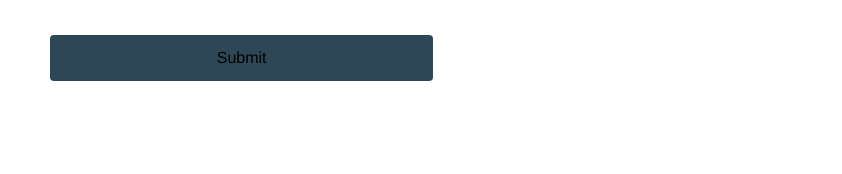
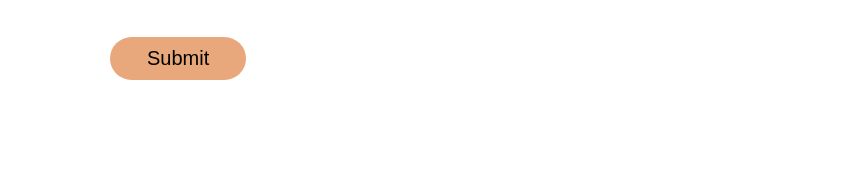
Before and after one commit to SKojiroHiggins/road-to-hire-hope-hackathon, a website: page public/contact.html in a window 1280 px wide. Shown: the part 637-811 px from the top of the page, 0-842 px from the left. Drawn offline with Linux system fonts and the light colour scheme; some packages are replaced by stand-ins of ours; grey boxes are pictures that could not be loaded.

Commit message:
contact button change

```diff
--- a/public/CSS/styles.css
+++ b/public/CSS/styles.css
@@ -142,7 +142,7 @@ nav li a:hover{
 
 
 #hero-main{
-    background: url(/photos/heromentor.jpg) no-repeat center center/cover;
+    background: url(/public/photos/heromentor.jpg) no-repeat center center/cover;
     height:700px;
     display: flex;
     justify-content: center;
@@ -577,19 +577,18 @@ textarea {
     width: 80%;
 }
 
-input[type=submit] {
-    width: 50%;
-    background-color: #2E4756;
-    /* color:whitesmoke; */
-    font-size: medium;
-    font-family: Helvetica,Arial,sans-serif;
-    padding: 14px 20px;
-    margin: 8px 0;
+#contactBtn {
     border: none;
-    border-radius: 4px;
-    cursor: pointer;
-    text-align: center;
+    border-radius: 40px;
+    background:#e8a87c;
+    color: black;
+    padding: 10px 37px;
+    margin: 10px 0 20px 60px;
+    font-size: 20px;
 
+}
+#contactBtn:hover{
+    color:white;
 }
 
 .contactInfo {
--- a/public/contact.html
+++ b/public/contact.html
@@ -61,7 +61,7 @@
                         </li>
 
                         <li>
-                            <input type="submit" value="Submit">
+                            <input id="contactBtn" type="submit" value="Submit">
                         </li>
                     </ul>
                 </form>
```
Also changed, not shown: public/index.html (+1 -1 lines).
